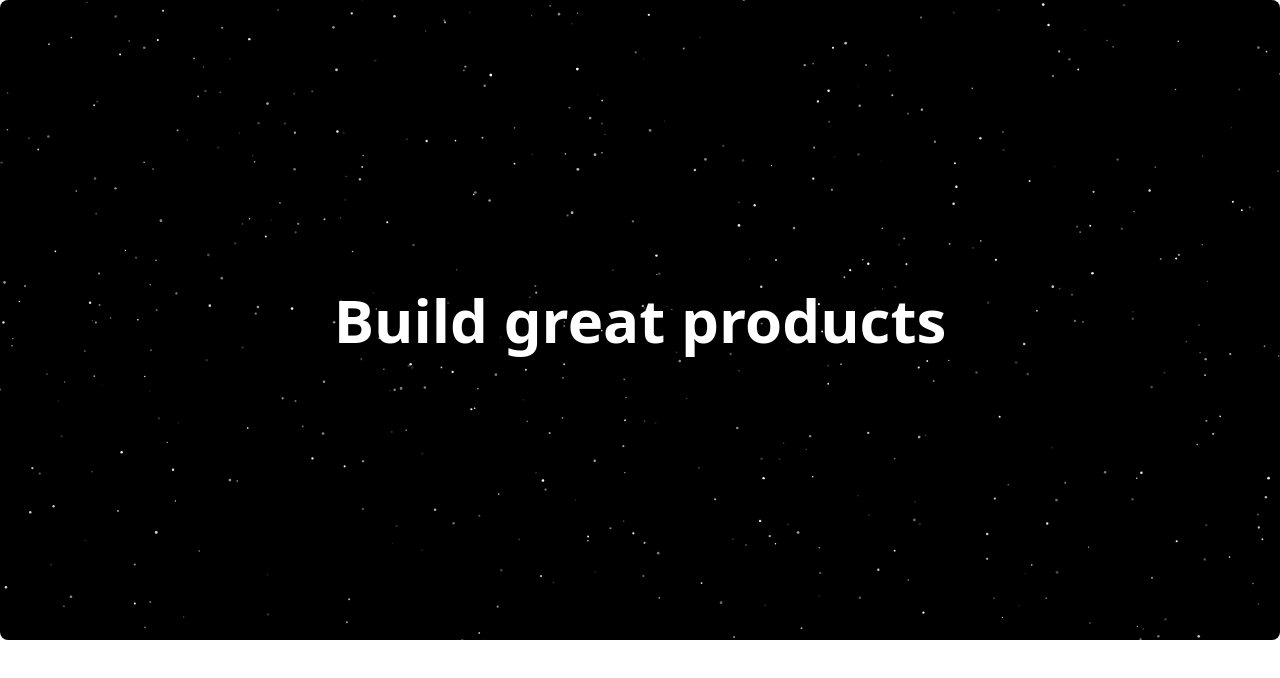
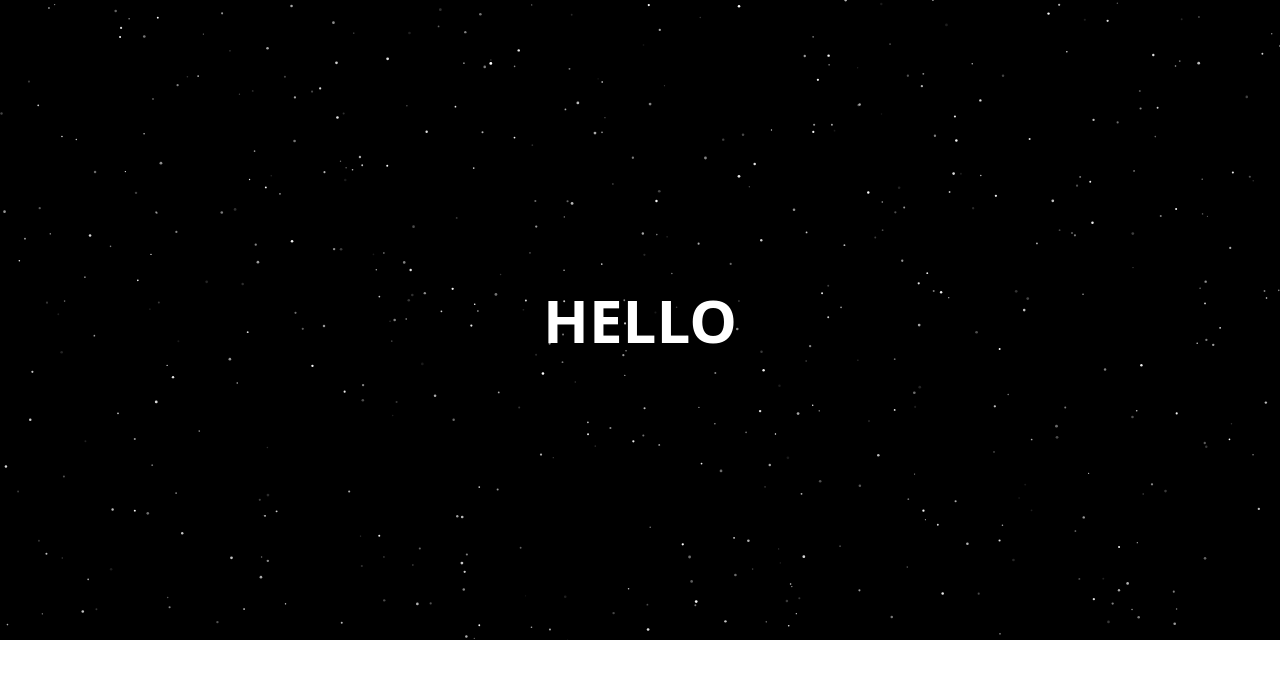
Before and after one commit to Raghavvram/resume-professional, a Next.js app: page / in a window 1280 px wide. Shown: the top 678 px of the page. Built offline with nearby package versions, Linux system fonts and the light colour scheme.

Commit message:
seperate component

```diff
--- a/app/globals.css
+++ b/app/globals.css
@@ -44,7 +44,7 @@
   --radius-xl: calc(var(--radius) + 4px);
 }
 
-:root {
+/* :root {
   --radius: 0.625rem;
   --background: oklch(1 0 0);
   --foreground: oklch(0.145 0 0);
@@ -77,9 +77,9 @@
   --sidebar-accent-foreground: oklch(0.205 0 0);
   --sidebar-border: oklch(0.922 0 0);
   --sidebar-ring: oklch(0.708 0 0);
-}
+} */
 
-.dark {
+/* .dark {
   --background: oklch(0.145 0 0);
   --foreground: oklch(0.985 0 0);
   --card: oklch(0.205 0 0);
@@ -111,7 +111,7 @@
   --sidebar-accent-foreground: oklch(0.985 0 0);
   --sidebar-border: oklch(1 0 0 / 10%);
   --sidebar-ring: oklch(0.556 0 0);
-}
+} */
 
 @layer base {
   * {
--- a/app/page.tsx
+++ b/app/page.tsx
@@ -2,27 +2,12 @@
 
 // import Carousel from "./carousel";
 import React from "react";
-import { SparklesCore } from "../components/ui/sparkles";
+import Spark from "./spark";
 
 export default function Home() {
   return (
-	  <div>
-      <div className="h-[40rem] relative w-full bg-black flex flex-col items-center justify-center overflow-hidden rounded-md">
-        <div className="w-full absolute inset-0 h-screen">
-          <SparklesCore
-            id="tsparticlesfullpage"
-            background="transparent"
-            minSize={0.6}
-            maxSize={1.4}
-            particleDensity={100}
-            className="w-full h-full"
-            particleColor="#FFFFFF"
-          />
-        </div>
-        <h1 className="md:text-7xl text-3xl lg:text-6xl font-bold text-center text-white relative z-20">
-          Build great products
-        </h1>
-      </div>
-	  </div>
+    <>
+      <Spark/>
+    </>
   );
 }
--- /dev/null
+++ b/app/spark.tsx
@@ -0,0 +1,30 @@
+"use client";
+
+import React from 'react'
+import { SparklesCore } from "../components/ui/sparkles";
+
+const Spark = () => {
+    return (
+                <div className="h-[40rem] relative w-full bg-black flex flex-col items-center justify-center overflow-hidden rounded-md">
+            <div className="w-full absolute inset-0 h-full">
+            <SparklesCore
+                id="tsparticlesfullpage"
+                background="transparent"
+                minSize={0.6}
+                maxSize={1.4}
+                particleDensity={100}
+                className="w-full h-full"
+                particleColor="#FFFFFF"
+            />
+            </div>
+            <h1 className="md:text-7xl text-3xl lg:text-6xl font-bold text-center text-white relative z-20">
+            HELLO
+            </h1>
+            <div className="relative z-20">
+            <p></p>
+            </div>
+        </div>
+    )
+}
+
+export default Spark
```
